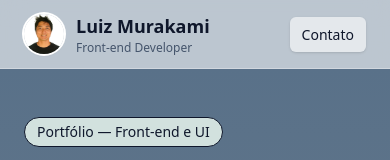
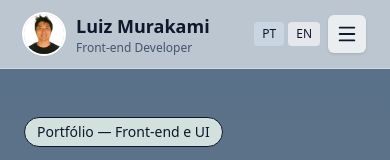
Before and after one commit to LuizMura/Profile, a React (Vite) app: page / in a window 390 px wide. Shown: the top 160 px of the page. Built offline with nearby package versions, Linux system fonts and the light colour scheme.

Commit message:
translation button and missing words.

```diff
--- a/package.json
+++ b/package.json
@@ -12,6 +12,7 @@
   },
   "dependencies": {
     "@tailwindcss/vite": "^4.1.14",
+    "lucide-react": "^0.546.0",
     "react": "^19.1.1",
     "react-dom": "^19.1.1",
     "tailwindcss": "^4.1.14"
--- a/src/App.jsx
+++ b/src/App.jsx
@@ -1,20 +1,22 @@
 import React, { useState } from "react";
 import { translations } from "./translations";
-
+import { Menu, X } from "lucide-react";
 export default function App() {
   const [lang, setLang] = useState("pt");
+  const [menuOpen, setMenuOpen] = useState(false);
   const t = translations[lang];
 
   return (
     <div className="min-h-screen bg-gradient-to-b from-[#577089] via-[#868787] to-[#f7fff6] font-sans text-slate-900">
       {/* NAVBAR */}
       <header className="sticky top-0 z-40 backdrop-blur-md bg-white/60 border-b border-white/30">
-        <nav className="max-w-6xl mx-auto px-6 py-3 flex items-center justify-between">
+        <nav className="max-w-6xl mx-auto px-6 py-3 flex items-center justify-between relative">
+          {/* Logo */}
           <div className="flex items-center gap-3">
             <div className="w-10 h-10 rounded-full overflow-hidden ring-2 ring-white shadow-sm">
               <img
                 src="./Luiz Murakami.jpg"
-                alt="Foto"
+                alt="Photo"
                 className="object-cover w-full h-full"
               />
             </div>
@@ -24,6 +26,7 @@ export default function App() {
             </div>
           </div>
 
+          {/* Menu desktop */}
           <div className="hidden md:flex items-center gap-4">
             <a href="#about" className="text-sm hover:underline">
               {t.sobre}
@@ -45,15 +48,16 @@ export default function App() {
                     }Resume CV - Luiz Henrique E. Murakami.pdf`
               }
               download
-              className="inline-block ml-2 px-4 py-2 rounded-full text-sm font-medium shadow-sm border border-transparent bg-gradient-to-r from-[#bde1f3] to-[#d9f7ff] hover:opacity-95"
+              className="inline-block ml-2 px-4 py-2 rounded-full text-sm font-medium shadow-sm border border-transparent bg-gradient-to-r from-[#bde1f3] to-[#d9f7ff] hover:opacity-95 transition"
             >
               {t.baixarCurriculo}
             </a>
+
             {/* Switcher */}
             <div className="ml-4 flex gap-2">
               <button
                 onClick={() => setLang("pt")}
-                className={`px-2 py-1 rounded ${
+                className={`px-2 py-1 rounded transition ${
                   lang === "pt" ? "bg-slate-300" : "bg-white/60"
                 }`}
               >
@@ -61,7 +65,7 @@ export default function App() {
               </button>
               <button
                 onClick={() => setLang("en")}
-                className={`px-2 py-1 rounded ${
+                className={`px-2 py-1 rounded transition ${
                   lang === "en" ? "bg-slate-300" : "bg-white/60"
                 }`}
               >
@@ -70,15 +74,85 @@ export default function App() {
             </div>
           </div>
 
-          <div className="md:hidden">
-            <a
-              href="#contact"
-              className="text-sm px-3 py-2 rounded-md bg-white/60 shadow"
+          {/* Mobile actions (menu + idioma) */}
+          <div className="md:hidden flex items-center gap-2">
+            {/* Switcher sempre visível */}
+            <div className="flex gap-1">
+              <button
+                onClick={() => setLang("pt")}
+                className={`px-2 py-1 rounded text-xs ${
+                  lang === "pt" ? "bg-slate-300" : "bg-white/60"
+                }`}
+              >
+                PT
+              </button>
+              <button
+                onClick={() => setLang("en")}
+                className={`px-2 py-1 rounded text-xs ${
+                  lang === "en" ? "bg-slate-300" : "bg-white/60"
+                }`}
+              >
+                EN
+              </button>
+            </div>
+
+            {/* Botão do menu mobile */}
+            <button
+              onClick={() => setMenuOpen(!menuOpen)}
+              className="p-2 bg-white/70 rounded-md shadow transition hover:bg-white"
+              aria-label="Menu"
             >
-              {t.contato}
-            </a>
+              {menuOpen ? <X size={22} /> : <Menu size={22} />}
+            </button>
           </div>
         </nav>
+
+        {/* Menu mobile com animação */}
+        <div
+          className={`md:hidden absolute top-full left-0 w-full z-50 bg-white/95 backdrop-blur-md shadow-lg flex flex-col items-center gap-4 py-5 border-t border-white/40 transition-all duration-300 ${
+            menuOpen
+              ? "opacity-100 translate-y-0 pointer-events-auto"
+              : "opacity-0 -translate-y-5 pointer-events-none"
+          }`}
+        >
+          <a
+            href="#about"
+            onClick={() => setMenuOpen(false)}
+            className="text-sm font-medium hover:underline"
+          >
+            {t.sobre}
+          </a>
+          <a
+            href="#projects"
+            onClick={() => setMenuOpen(false)}
+            className="text-sm font-medium hover:underline"
+          >
+            {t.projetos}
+          </a>
+          <a
+            href="#contact"
+            onClick={() => setMenuOpen(false)}
+            className="text-sm font-medium hover:underline"
+          >
+            {t.contato}
+          </a>
+          <a
+            href={
+              lang === "pt"
+                ? `${
+                    import.meta.env.BASE_URL
+                  }Curriculo- Luiz Henrique E. Murakami.pdf`
+                : `${
+                    import.meta.env.BASE_URL
+                  }Resume CV - Luiz Henrique E. Murakami.pdf`
+            }
+            download
+            onClick={() => setMenuOpen(false)}
+            className="px-4 py-2 rounded-full text-sm font-medium shadow-sm bg-gradient-to-r from-[#bde1f3] to-[#d9f7ff] hover:opacity-90 transition"
+          >
+            {t.baixarCurriculo}
+          </a>
+        </div>
       </header>
 
       {/* HERO */}
@@ -123,7 +197,7 @@ export default function App() {
           <div className="w-72 h-72 md:w-86 md:h-86 rounded-full overflow-hidden shadow-2xl transform hover:scale-105 transition-transform duration-400 bg-white/70">
             <img
               src="./Luiz Murakami.jpg"
-              alt="Minha foto"
+              alt="My photo"
               className="w-full h-full object-cover opacity-90"
             />
           </div>
@@ -139,12 +213,10 @@ export default function App() {
 
             <h4 className="mt-6 font-medium">{t.oQueFaço}</h4>
             <ul className="mt-3 grid grid-cols-1 sm:grid-cols-2 gap-2 list-inside">
-              <li>
-                • Websites responsivos (React, JavaScript, HTML, CSS, Tailwind)
-              </li>
-              <li>• Aplicações em React + Vite</li>
-              <li>• Interações com APIs e Firebase</li>
-              <li>• Otimização de performance e SEO básico</li>
+              <li>• {t.webResponsivo}</li>
+              <li>• {t.apliReact}</li>
+              <li>• {t.interaApiFirebase}</li>
+              <li>• {t.otimiPerfo}</li>
             </ul>
           </div>
 
@@ -165,12 +237,12 @@ export default function App() {
               <h5 className="text-sm font-medium text-slate-600">
                 {t.disponivel}
               </h5>
-              <p className="text-sm">Contrato remoto ou híbrido / Freelance</p>
+              <p className="text-sm">{t.contrato}</p>
 
               <h5 className="mt-4 text-sm font-medium text-slate-600">
                 {t.local}
               </h5>
-              <p className="text-sm">Brasil e exterior (flexível)</p>
+              <p className="text-sm">{t.brasil}</p>
             </div>
           </aside>
         </div>
--- a/src/translations.js
+++ b/src/translations.js
@@ -20,6 +20,8 @@ export const translations = {
     habilidades: "Habilidades",
     disponivel: "Disponibilidade",
     local: "Local",
+    contrato: "Contrato remoto ou híbrido / Freelance",
+    brasil: "Brasil e exterior (flexível)",
     // Skills
     skillList: [
       "HTML",
@@ -30,6 +32,12 @@ export const translations = {
       "Firebase",
       "Git",
     ],
+    webResponsivo:
+      "Websites responsivos (React, JavaScript, HTML, CSS, Tailwind)",
+    apliReact: "Aplicações em React + Vite",
+    interaApiFirebase: "Interações com APIs e Firebase",
+    otimiPerfo: "Otimização de performance e SEO básico",
+
     // Projects
     projetosRecentes: "Projetos Recentes",
     dogtownTitle: "DogTown Brew",
@@ -73,6 +81,8 @@ export const translations = {
     habilidades: "Skills",
     disponivel: "Availability",
     local: "Location",
+    contrato: "Remote or hybrid contract / Freelance",
+    brasil: "Brazil and abroad (flexible)",
     // Skills
     skillList: [
       "HTML",
@@ -83,6 +93,11 @@ export const translations = {
       "Firebase",
       "Git",
     ],
+    webResponsivo:
+      "Responsive websites (React, JavaScript, HTML, CSS, Tailwind)",
+    apliReact: " React + Vite applications",
+    interaApiFirebase: "API integrations and Firebase interactions",
+    otimiPerfo: "Performance optimization and basic SEO",
     // Projects
     projetosRecentes: "Recent Projects",
     dogtownTitle: "DogTown Brew",
```
Also changed, not shown: 1 other file (tests, documents, lock files or other folders).
